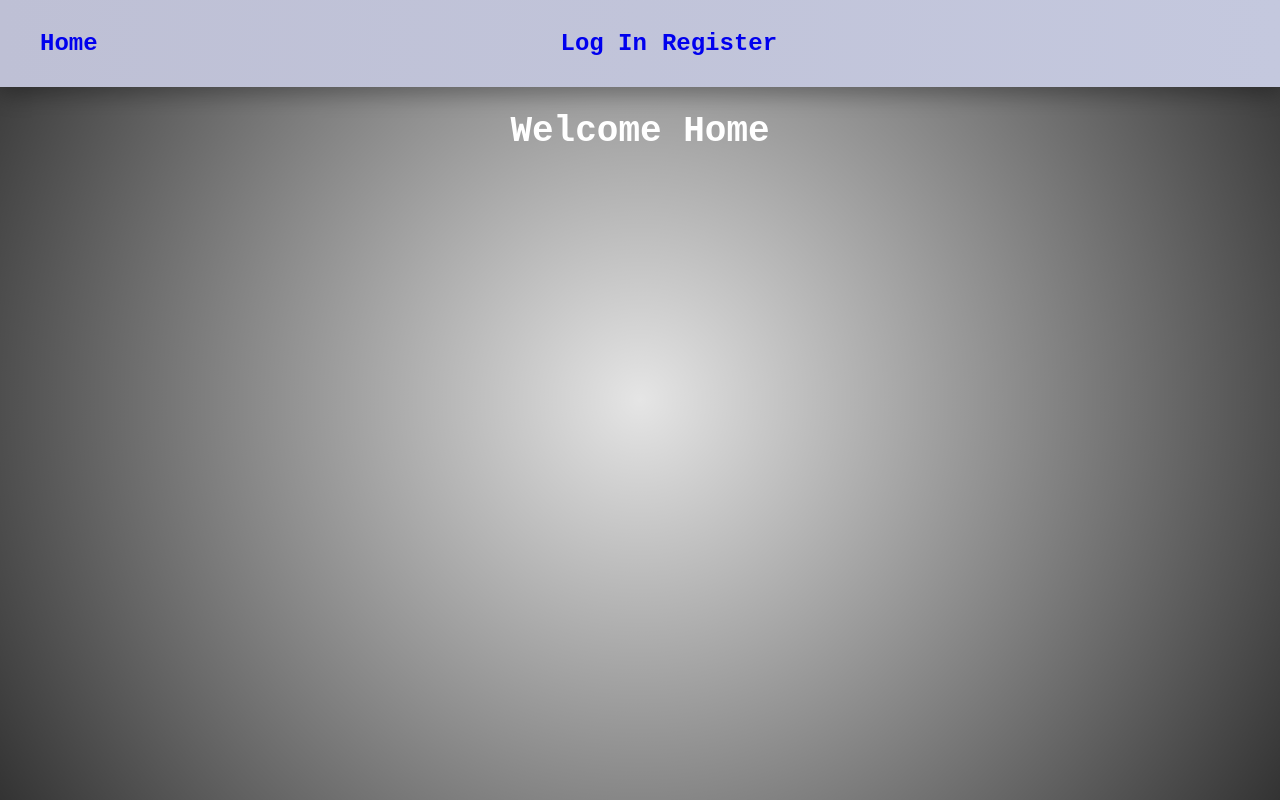
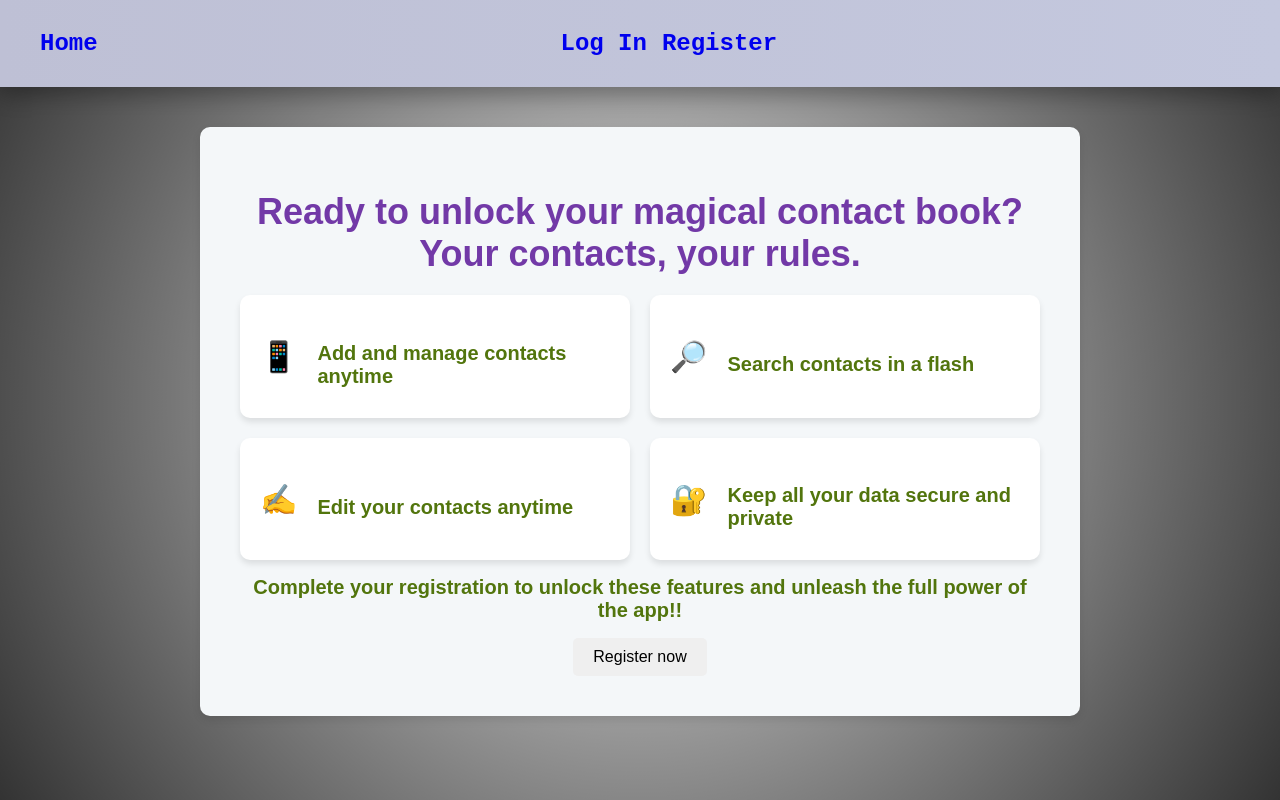
Before and after one commit to YuriiDiachuk11/goit-react-hw-08, a React (Vite) app: page / in a window 1280 px wide. Built offline with nearby package versions, Linux system fonts and the light colour scheme.

Commit message:
add some features

```diff
--- a/src/components/ContactForm/ContactForm.jsx
+++ b/src/components/ContactForm/ContactForm.jsx
@@ -1,9 +1,7 @@
-import { ErrorMessage, Field, Form, Formik } from "formik";
+import { Field, Form, Formik } from "formik";
 import { useId } from "react";
 import s from "./ContactForm.module.css";
-import * as Yup from "yup";
 import { useDispatch } from "react-redux";
-
 import { nanoid } from "@reduxjs/toolkit";
 import { addContact } from "../../redux/contacts/operations";
 
@@ -11,6 +9,7 @@ const ContactForm = () => {
   const dispatch = useDispatch();
   const nameId = useId();
   const numberId = useId();
+
   const initialValues = {
     name: "",
     number: "",
@@ -26,29 +25,20 @@ const ContactForm = () => {
     actions.resetForm();
   };
 
-  const contactSchema = Yup.object().shape({
-    name: Yup.string().min(3).max(50).required("Name is required"),
-    number: Yup.string().min(3).required("Number is required"),
-  });
-
   return (
     <div className={s.wrapper}>
-      <Formik
-        initialValues={initialValues}
-        onSubmit={handleSubmit}
-        validationSchema={contactSchema}
-      >
+      <Formik initialValues={initialValues} onSubmit={handleSubmit}>
         <Form className={s.form}>
           <label className={s.label} htmlFor={nameId}>
             Name
           </label>
           <Field className={s.input} type="text" name="name" id={nameId} />
-          <ErrorMessage className={s.error} name="name" />
+
           <label className={s.label} htmlFor={numberId}>
             Number
           </label>
           <Field className={s.input} type="tel" name="number" id={numberId} />
-          <ErrorMessage className={s.error} name="number" />
+
           <button className={s.button} type="submit">
             Add contact
           </button>
--- a/src/components/SearchBox/SearchBox.module.css
+++ b/src/components/SearchBox/SearchBox.module.css
@@ -17,7 +17,7 @@
   margin-bottom: 20px;
 }
 .label {
-  font-size: 16px;
+  font-size: 18px;
   font-weight: 700;
 }
 .fieldBox {
--- a/src/index.css
+++ b/src/index.css
@@ -17,3 +17,66 @@ body {
   text-align: center;
   font-size: 36px;
 }
+
+.featuresList {
+  text-align: center;
+  font-family: "Arial", sans-serif;
+  margin-top: 40px;
+  background-color: #f4f7f9;
+  padding: 40px;
+  border-radius: 10px;
+  box-shadow: 0 4px 8px rgba(0, 0, 0, 0.1);
+  max-width: 800px;
+  margin: 40px auto;
+}
+
+.featuresList h1 {
+  font-size: 36px;
+  color: #7239a7;
+  font-weight: 700;
+  margin-bottom: 20px;
+}
+
+.featuresBox {
+  display: grid;
+  grid-template-columns: 1fr 1fr;
+  gap: 20px;
+}
+
+.feature {
+  background-color: #fff;
+  padding: 20px;
+  border-radius: 10px;
+  box-shadow: 0 4px 6px rgba(0, 0, 0, 0.1);
+  display: flex;
+  align-items: center;
+  text-align: left;
+  transition: transform 0.3s ease, box-shadow 0.3s ease;
+}
+
+.feature:hover {
+  transform: translateY(-10px);
+  box-shadow: 0 8px 16px rgba(0, 0, 0, 0.15);
+}
+
+.icon {
+  font-size: 30px;
+  color: #7239a7;
+  margin-right: 20px;
+}
+
+.featureText h4 {
+  font-size: 20px;
+  color: #52750d;
+  margin-bottom: 10px;
+}
+
+.featuresList .featureText {
+  flex: 1;
+}
+
+.featuresList p strong {
+  color: #52750d;
+  font-size: 20px;
+  font-weight: bold;
+}
--- a/src/pages/HomePage.jsx
+++ b/src/pages/HomePage.jsx
@@ -1,7 +1,48 @@
 export default function Home() {
   return (
-    <div>
-      <h1 className="title"> Welcome Home</h1>
+    <div className="featuresList">
+      <h1>
+        Ready to unlock your magical contact book? Your contacts, your rules.
+      </h1>
+      <div className="featuresBox">
+        <div className="feature">
+          <div className="icon">📱</div>
+          <div className="featureText">
+            <h4>Add and manage contacts anytime</h4>
+          </div>
+        </div>
+
+        <div className="feature">
+          <div className="icon">🔎</div>
+          <div className="featureText">
+            <h4>Search contacts in a flash</h4>
+          </div>
+        </div>
+
+        <div className="feature">
+          <div className="icon">✍️</div>
+          <div className="featureText">
+            <h4>Edit your contacts anytime</h4>
+          </div>
+        </div>
+
+        <div className="feature">
+          <div className="icon">🔐</div>
+          <div className="featureText">
+            <h4>Keep all your data secure and private</h4>
+          </div>
+        </div>
+      </div>
+
+      <p>
+        <strong>
+          Complete your registration to unlock these features and unleash the
+          full power of the app!!
+        </strong>
+      </p>
+      <button href="/register" type="button">
+        Register now
+      </button>
     </div>
   );
 }
```
